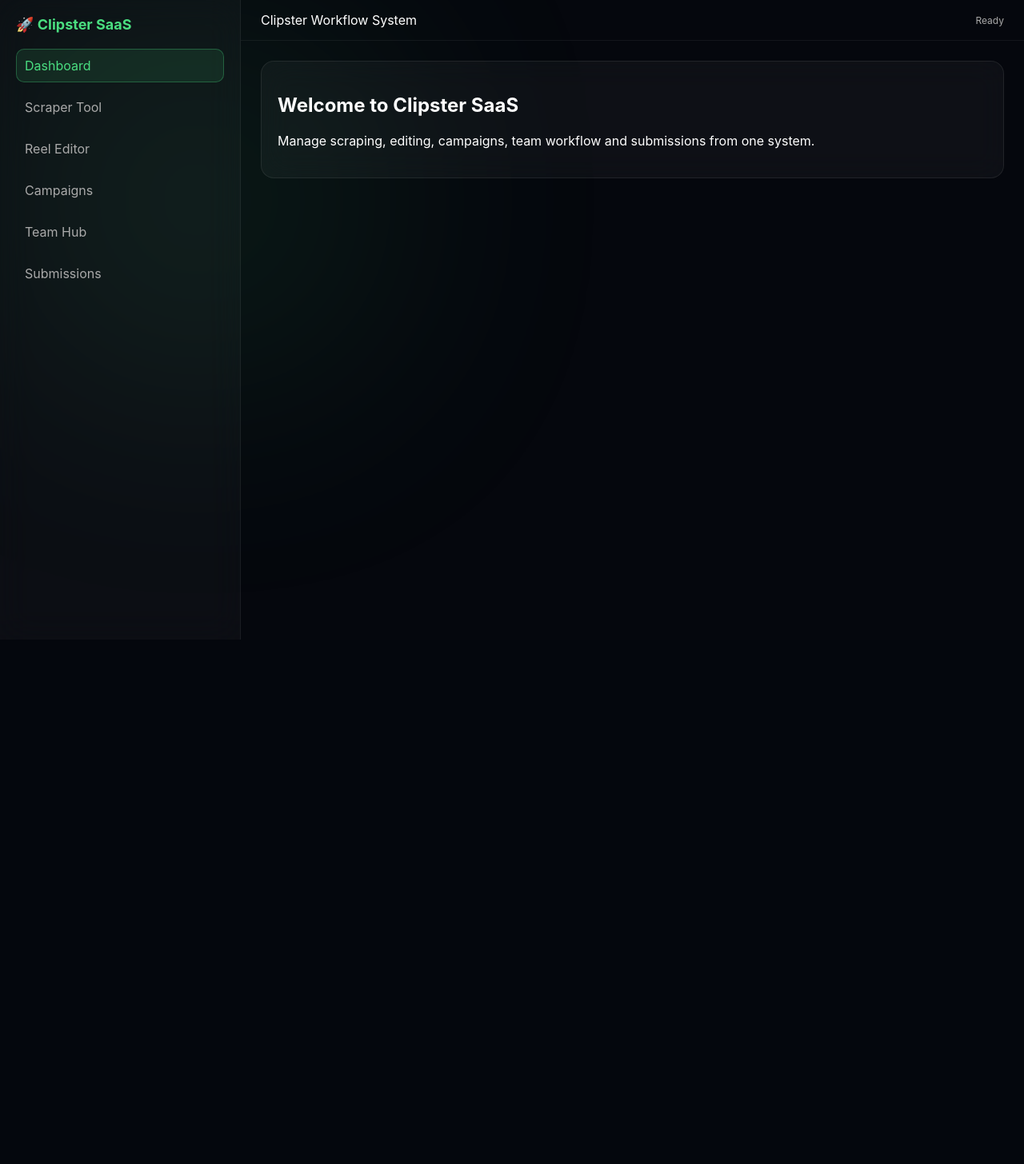
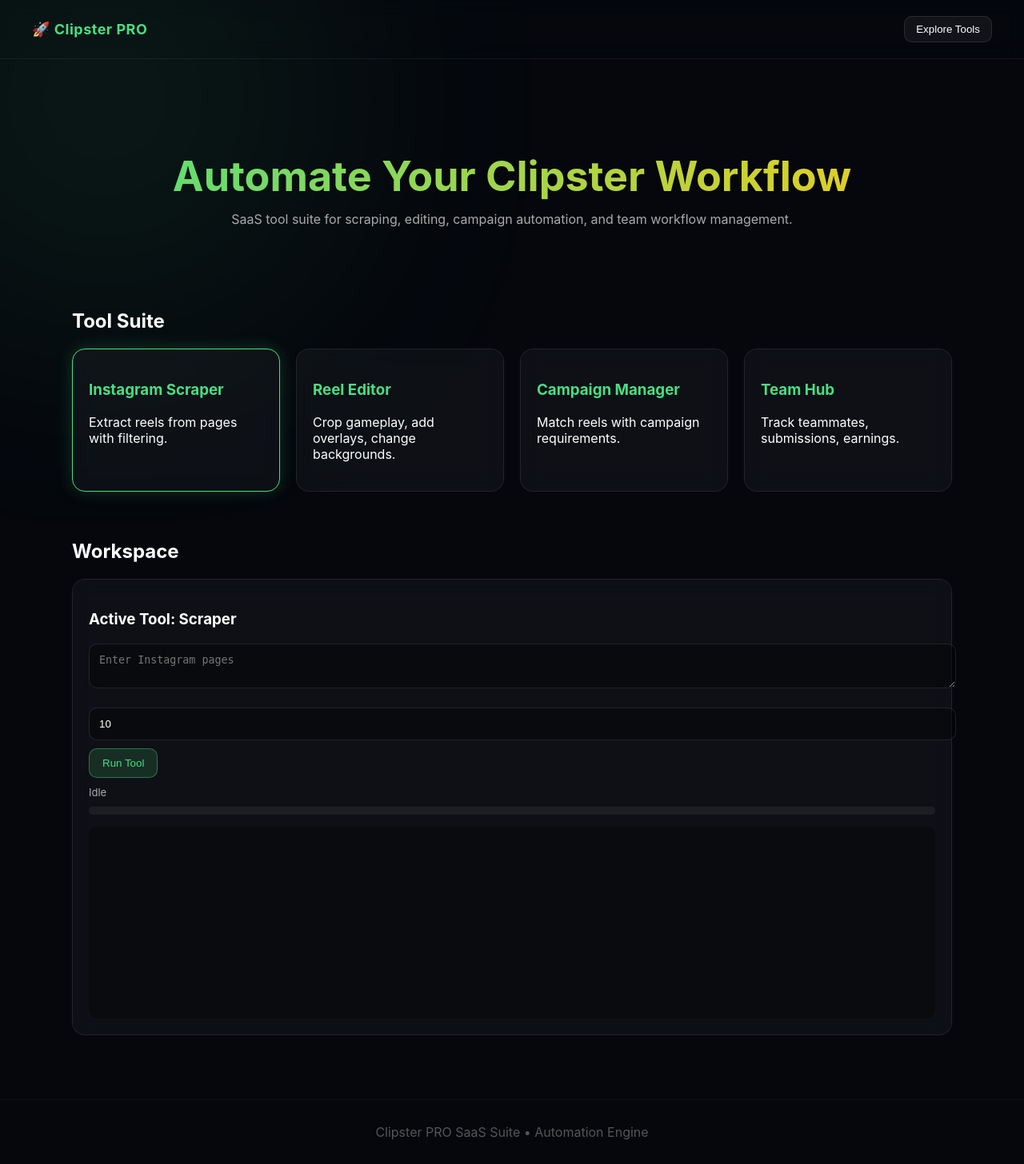
Before and after one commit to hamarza56-droid/Clipster-Pro-Tools, a Flask app: page / in a window 1280 px wide. Shown: the whole page at 80% size. Before the commit the page ends 800 px from the top, so only its background shows below. Run offline with Flask 3, Linux system fonts and the light colour scheme; the visitor is signed in with stand-in values (Sample User, id 1).

Commit message:
Update index.html

```diff
--- a/templates/index.html
+++ b/templates/index.html
@@ -2,117 +2,150 @@
 <html>
 <head>
 <meta charset="UTF-8">
-<title>Clipster PRO | SaaS Suite</title>
+<title>Clipster PRO | SaaS Tools Suite</title>
 
 <style>
 
 /* ================= GLOBAL ================= */
 body{
     margin:0;
-    font-family: Inter, Arial;
+    font-family:Inter, Arial;
     background:#05070d;
     color:white;
-    overflow:hidden;
+    overflow-x:hidden;
 }
 
-/* ================= BACKGROUND ================= */
-.bg{
+/* subtle animated glow background */
+body::before{
+    content:"";
     position:fixed;
-    width:100%;
-    height:100%;
+    width:600px;
+    height:600px;
+    background:radial-gradient(circle,#4ade80,transparent);
+    filter:blur(140px);
+    top:-200px;
+    left:-200px;
+    opacity:0.15;
+    animation:float 10s infinite ease-in-out;
     z-index:-1;
 }
 
-.blob{
-    position:absolute;
-    width:500px;
-    height:500px;
-    background:radial-gradient(circle,#4ade80,transparent);
-    filter:blur(140px);
-    opacity:0.18;
+@keyframes float{
+    0%{transform:translate(0,0);}
+    50%{transform:translate(40px,30px);}
+    100%{transform:translate(0,0);}
 }
 
-/* ================= LAYOUT ================= */
-.app{
-    display:flex;
-    height:100vh;
-}
-
-/* ================= SIDEBAR ================= */
-.sidebar{
-    width:260px;
-    background:rgba(255,255,255,0.03);
-    border-right:1px solid rgba(255,255,255,0.06);
-    backdrop-filter:blur(20px);
-    padding:20px;
-    display:flex;
-    flex-direction:column;
-    gap:10px;
-}
-
-.brand{
-    font-size:18px;
-    font-weight:bold;
-    color:#4ade80;
-    margin-bottom:10px;
-}
-
-/* nav items */
-.navItem{
-    padding:10px;
-    border-radius:10px;
-    cursor:pointer;
-    color:#aaa;
-    transition:0.2s;
-    border:1px solid transparent;
-}
-
-.navItem:hover{
-    background:rgba(255,255,255,0.04);
-    color:white;
-}
-
-.navItem.active{
-    background:rgba(74,222,128,0.1);
-    border:1px solid rgba(74,222,128,0.3);
-    color:#4ade80;
-}
-
-/* ================= MAIN ================= */
-.main{
-    flex:1;
-    display:flex;
-    flex-direction:column;
-}
-
-/* TOP BAR */
-.topbar{
-    padding:15px 25px;
-    border-bottom:1px solid rgba(255,255,255,0.06);
+/* ================= NAV ================= */
+.nav{
     display:flex;
     justify-content:space-between;
     align-items:center;
+    padding:20px 40px;
+    border-bottom:1px solid rgba(255,255,255,0.06);
+    backdrop-filter:blur(12px);
 }
 
-.status{
-    font-size:12px;
-    color:#aaa;
+.logo{
+    font-weight:bold;
+    color:#4ade80;
+    font-size:18px;
+    letter-spacing:0.5px;
 }
 
-/* ================= TOOL AREA ================= */
-.content{
-    padding:25px;
-    overflow:auto;
+.nav button{
+    background:rgba(255,255,255,0.05);
+    border:1px solid rgba(255,255,255,0.1);
+    color:white;
+    padding:8px 14px;
+    border-radius:10px;
+    cursor:pointer;
+    transition:0.2s;
 }
 
-/* TOOL PANELS */
-.panel{
+.nav button:hover{
+    border-color:#4ade80;
+    transform:scale(1.05);
+}
+
+/* ================= HERO ================= */
+.hero{
+    text-align:center;
+    padding:80px 20px 40px 20px;
+}
+
+.hero h1{
+    font-size:52px;
+    margin-bottom:10px;
+    background:linear-gradient(90deg,#4ade80,#facc15);
+    -webkit-background-clip:text;
+    -webkit-text-fill-color:transparent;
+    animation:fadeIn 1s ease-in;
+}
+
+.hero p{
+    max-width:750px;
+    margin:auto;
+    color:#aaa;
+    line-height:1.6;
+    animation:fadeIn 1.2s ease-in;
+}
+
+@keyframes fadeIn{
+    from{opacity:0; transform:translateY(10px);}
+    to{opacity:1; transform:translateY(0);}
+}
+
+/* ================= SECTIONS ================= */
+.section{
+    width:90%;
+    max-width:1100px;
+    margin:auto;
+    margin-top:60px;
+}
+
+/* TOOL GRID */
+.grid{
+    display:grid;
+    grid-template-columns:repeat(auto-fit,minmax(260px,1fr));
+    gap:20px;
+}
+
+/* TOOL CARD */
+.card{
     background:rgba(255,255,255,0.04);
     border:1px solid rgba(255,255,255,0.08);
     border-radius:16px;
     padding:20px;
-    backdrop-filter:blur(18px);
-    margin-bottom:20px;
+    backdrop-filter:blur(14px);
+    transition:0.25s;
+    cursor:pointer;
+}
+
+.card:hover{
+    transform:translateY(-6px);
+    border-color:rgba(74,222,128,0.35);
+    box-shadow:0 15px 40px rgba(0,0,0,0.5);
+}
+
+.card h3{
+    color:#4ade80;
+}
+
+/* ACTIVE TOOL GLOW */
+.card.active{
+    border-color:#4ade80;
+    box-shadow:0 0 20px rgba(74,222,128,0.2);
+}
+
+/* PANEL */
+.panel{
+    margin-top:20px;
+    padding:20px;
+    background:rgba(255,255,255,0.04);
+    border-radius:16px;
+    border:1px solid rgba(255,255,255,0.08);
+    backdrop-filter:blur(14px);
 }
 
 /* INPUTS */
@@ -123,30 +156,56 @@
     border:1px solid rgba(255,255,255,0.1);
     color:white;
     border-radius:10px;
+    outline:none;
 }
 
-/* BUTTON */
-button{
+/* RUN BUTTON */
+button.run{
     margin-top:10px;
-    background:rgba(74,222,128,0.12);
+    background:rgba(74,222,128,0.15);
     border:1px solid rgba(74,222,128,0.4);
     color:#4ade80;
-    padding:10px 14px;
+    padding:10px 16px;
     border-radius:10px;
     cursor:pointer;
+    transition:0.2s;
 }
 
-/* TOOL VIEWS */
-.view{
-    display:none;
+button.run:hover{
+    transform:scale(1.03);
+    box-shadow:0 0 15px rgba(74,222,128,0.2);
 }
 
-.view.active{
-    display:block;
+/* STATUS */
+.statusbar{
+    display:flex;
+    justify-content:space-between;
+    margin-top:10px;
+    font-size:13px;
+    color:#aaa;
+}
+
+/* PROGRESS */
+.progress{
+    width:100%;
+    height:10px;
+    background:rgba(255,255,255,0.06);
+    border-radius:20px;
+    overflow:hidden;
+    margin-top:10px;
+}
+
+.fill{
+    height:100%;
+    width:0%;
+    background:linear-gradient(90deg,#facc15,#4ade80);
+    transition:0.3s;
+    box-shadow:0 0 10px rgba(74,222,128,0.2);
 }
 
 /* LOGS */
 .logs{
+    margin-top:15px;
     height:220px;
     overflow:auto;
     background:rgba(0,0,0,0.35);
@@ -156,19 +215,19 @@
     border-radius:10px;
 }
 
-/* PROGRESS */
-.progress{
-    height:10px;
-    background:rgba(255,255,255,0.08);
-    border-radius:20px;
-    overflow:hidden;
-    margin-top:10px;
+/* LOG LINE STYLE */
+.logs div{
+    margin:4px 0;
+    color:#bbb;
 }
 
-.fill{
-    height:100%;
-    width:0%;
-    background:linear-gradient(90deg,#facc15,#4ade80);
+/* FOOTER */
+footer{
+    text-align:center;
+    color:#555;
+    margin-top:80px;
+    padding:30px;
+    border-top:1px solid rgba(255,255,255,0.05);
 }
 
 </style>
@@ -176,123 +235,103 @@
 
 <body>
 
-<div class="bg">
-    <div class="blob"></div>
+<div class="nav">
+    <div class="logo">🚀 Clipster PRO</div>
+    <button onclick="scrollToTools()">Explore Tools</button>
 </div>
 
-<div class="app">
-
-<!-- ================= SIDEBAR ================= -->
-<div class="sidebar">
-    <div class="brand">🚀 Clipster SaaS</div>
-
-    <div class="navItem active" onclick="switchView('dashboard')">Dashboard</div>
-    <div class="navItem" onclick="switchView('scraper')">Scraper Tool</div>
-    <div class="navItem" onclick="switchView('editor')">Reel Editor</div>
-    <div class="navItem" onclick="switchView('campaigns')">Campaigns</div>
-    <div class="navItem" onclick="switchView('team')">Team Hub</div>
-    <div class="navItem" onclick="switchView('submissions')">Submissions</div>
+<div class="hero">
+    <h1>Automate Your Clipster Workflow</h1>
+    <p>
+        SaaS tool suite for scraping, editing, campaign automation, and team workflow management.
+    </p>
 </div>
 
-<!-- ================= MAIN ================= -->
-<div class="main">
+<div class="section" id="tools">
 
-<div class="topbar">
-    <div>Clipster Workflow System</div>
-    <div class="status" id="status">Ready</div>
+<h2>Tool Suite</h2>
+
+<div class="grid">
+
+<div class="card active" onclick="selectTool(this,'scraper')">
+<h3>Instagram Scraper</h3>
+<p>Extract reels from pages with filtering.</p>
 </div>
 
-<div class="content">
-
-<!-- ================= DASHBOARD ================= -->
-<div id="dashboard" class="view active">
-    <div class="panel">
-        <h2>Welcome to Clipster SaaS</h2>
-        <p>Manage scraping, editing, campaigns, team workflow and submissions from one system.</p>
-    </div>
+<div class="card" onclick="selectTool(this,'editor')">
+<h3>Reel Editor</h3>
+<p>Crop gameplay, add overlays, change backgrounds.</p>
 </div>
 
-<!-- ================= SCRAPER ================= -->
-<div id="scraper" class="view">
+<div class="card">
+<h3>Campaign Manager</h3>
+<p>Match reels with campaign requirements.</p>
+</div>
+
+<div class="card">
+<h3>Team Hub</h3>
+<p>Track teammates, submissions, earnings.</p>
+</div>
+
+</div>
+
+</div>
+
+<div class="section">
+
+<h2>Workspace</h2>
 
 <div class="panel">
-<h3>Instagram Scraper</h3>
+
+<h3 id="toolTitle">Active Tool: Scraper</h3>
 
 <textarea id="pages" placeholder="Enter Instagram pages"></textarea>
+
 <br><br>
 
 <input id="limit" value="10">
 
-<button onclick="startTask()">Run Scraper</button>
+<button class="run" onclick="startTask()">Run Tool</button>
+
+<div class="statusbar">
+<span id="status">Idle</span>
+<span id="taskid"></span>
+</div>
 
 <div class="progress">
 <div class="fill" id="progress"></div>
 </div>
 
-</div>
+<div class="logs" id="logs"></div>
 
-<div class="panel">
-<h3>Live Logs</h3>
-<div class="logs" id="logs"></div>
 </div>
 
 </div>
 
-<!-- ================= EDITOR ================= -->
-<div id="editor" class="view">
-<div class="panel">
-<h3>Reel Editor (UI Placeholder)</h3>
-<p>Crop gameplay, add overlays, change backgrounds (coming next).</p>
-</div>
-</div>
-
-<!-- ================= CAMPAIGNS ================= -->
-<div id="campaigns" class="view">
-<div class="panel">
-<h3>Campaign Manager</h3>
-<p>Auto match reels with campaign rules.</p>
-</div>
-</div>
-
-<!-- ================= TEAM ================= -->
-<div id="team" class="view">
-<div class="panel">
-<h3>Team Hub</h3>
-<p>Track members, earnings, submissions (future SaaS layer).</p>
-</div>
-</div>
-
-<!-- ================= SUBMISSIONS ================= -->
-<div id="submissions" class="view">
-<div class="panel">
-<h3>Submissions</h3>
-<p>Auto submission system will appear here.</p>
-</div>
-</div>
-
-</div>
-</div>
+<footer>
+Clipster PRO SaaS Suite • Automation Engine
+</footer>
 
 <script>
 
 let currentTask=null;
 
-/* ================= VIEW SWITCH ================= */
-function switchView(id){
-
-document.querySelectorAll(".view").forEach(v=>v.classList.remove("active"));
-document.getElementById(id).classList.add("active");
-
-document.querySelectorAll(".navItem").forEach(n=>n.classList.remove("active"));
-event.target.classList.add("active");
+function scrollToTools(){
+document.getElementById("tools").scrollIntoView({behavior:"smooth"});
 }
 
-/* ================= START TASK ================= */
+function selectTool(el,name){
+
+document.querySelectorAll(".card").forEach(c=>c.classList.remove("active"));
+el.classList.add("active");
+
+document.getElementById("toolTitle").innerText="Active Tool: "+name;
+}
+
 async function startTask(){
 
 document.getElementById("logs").innerHTML="";
 document.getElementById("progress").style.width="0%";
-
 document.getElementById("status").innerText="Running...";
 
 let pages=document.getElementById("pages").value.split("\n").filter(x=>x.trim());
@@ -312,7 +351,6 @@
 poll();
 }
 
-/* ================= POLL ================= */
 async function poll(){
 
 if(!currentTask)return;
@@ -331,7 +369,6 @@
 }
 }
 
-/* ================= LOG ================= */
 function log(m){
 let box=document.getElementById("logs");
 let d=document.createElement("div");
```
